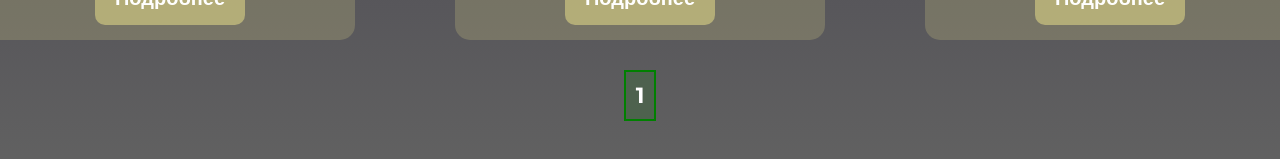
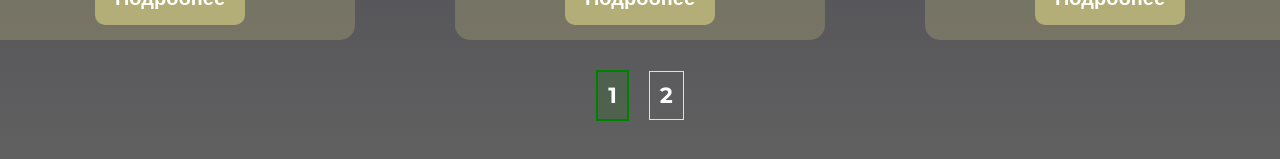
Before and after one commit to BelyaninIvan/photoLibrary, a Vue app: page /users/1 in a window 1280 px wide. Shown: the part 679-838 px from the top of the page. Built offline with nearby package versions, Linux system fonts and the light colour scheme.

Commit message:
Add new Component

```diff
--- /dev/null
+++ b/src/components/UI/MyPageWrapper.vue
@@ -0,0 +1,65 @@
+<script>
+    export default {
+        name: 'MyPageWrapper',
+        data() {
+            return {
+                page: 1,
+                limit: 9
+            }
+        },
+        props: {
+            totalPage: {
+                type: Number,
+                required: true
+            }
+        },
+        methods: {
+            changePage(pageNumber) {
+                this.page = pageNumber;
+            },
+        }
+    }
+</script>
+
+<template>
+    <div class="profile__wrapper">
+        <div
+          v-for="pageNumb in totalPage"
+          :key="pageNumb"
+          class="profile__wrapper-item"
+          :class="{
+            'profile__wrapper-item_current': page === pageNumb
+          }"
+          @click="changePage(pageNumb)"
+        >
+          {{ pageNumb }}
+        </div>
+      </div>
+</template>
+
+<style scoped>
+
+    .profile__wrapper {
+        display: flex;
+        justify-content: center;
+        align-items: center;
+        column-gap: 20px;
+        flex-wrap: wrap;
+        max-width: 450px;
+        margin: 30px auto 0;
+    }
+
+    .profile__wrapper-item {
+        margin: 0;
+        padding: 10px;
+        font-size: 22px;
+        font-weight: 700;
+        text-align: center;
+        border: 1px solid rgb(240, 230, 140);
+    }
+
+    .profile__wrapper-item_current {
+        border: 2px solid green;
+        background-color: rgba(72, 100, 72, 0.7);
+    }
+</style>
--- a/src/components/UI/index.js
+++ b/src/components/UI/index.js
@@ -2,10 +2,12 @@ import MyButton from '@/components/UI/MyButton.vue';
 import MyInput from '@/components/UI/MyInput.vue';
 import MyDialog from '@/components/UI/MyDialog.vue';
 import MySelect from '@/components/UI/MySelect.vue';
+import MyPageWrapper from '@/components/UI/MyPageWrapper.vue';
 
 export default [
     MyButton,
     MyInput,
     MyDialog,
-    MySelect
+    MySelect,
+    MyPageWrapper
 ];
--- a/src/pages/UserIdPage.vue
+++ b/src/pages/UserIdPage.vue
@@ -63,9 +63,7 @@
                 ],
                 dialogAddPhotoVisible: false,
                 isPhotoLoading: false,
-                page: 1,
-                limit: 12,
-                totalPage: 1
+                totalPage: 2
             }
         },
         methods: {
@@ -75,10 +73,6 @@
             },
             openAddPhotoForm() {
                 this.dialogAddPhotoVisible = true;
-            },
-
-            changePage(pageNumber) {
-                this.page = pageNumber;
             },
         }
     }
@@ -93,19 +87,9 @@
         :idUser="$route.params.id"
       />
 
-      <div class="profile__wrapper">
-        <div
-          v-for="pageNumb in totalPage"
-          :key="pageNumb"
-          class="profile__wrapper-item"
-          :class="{
-            'profile__wrapper-item_current': page === pageNumb
-          }"
-          @click="changePage(pageNumb)"
-        >
-          {{ pageNumb }}
-        </div>
-      </div>
+      <MyPageWrapper
+        :totalPage="totalPage"
+      />
     </section>
 
     <section>
@@ -135,27 +119,4 @@
         text-align: center;
     }
 
-    .profile__wrapper {
-        display: flex;
-        justify-content: center;
-        align-items: center;
-        column-gap: 20px;
-        flex-wrap: wrap;
-        max-width: 450px;
-        margin: 30px auto 0;
-    }
-
-    .profile__wrapper-item {
-        margin: 0;
-        padding: 10px;
-        font-size: 22px;
-        font-weight: 700;
-        text-align: center;
-        border: 1px solid rgb(240, 230, 140);
-    }
-
-    .profile__wrapper-item_current {
-        border: 2px solid green;
-        background-color: rgba(72, 100, 72, 0.7);
-    }
 </style>
```
